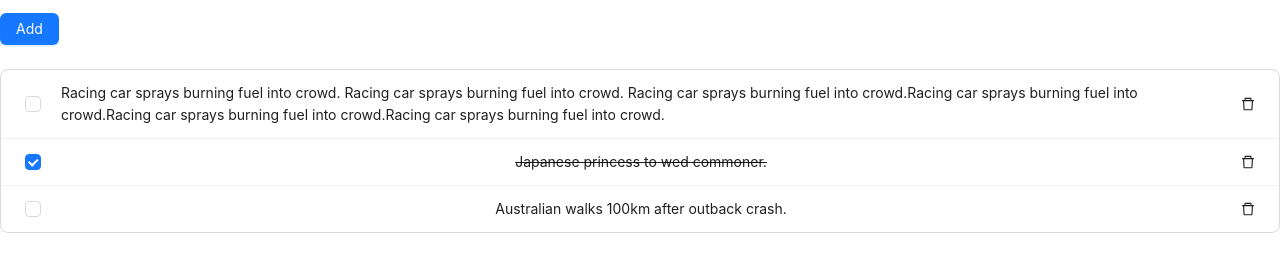
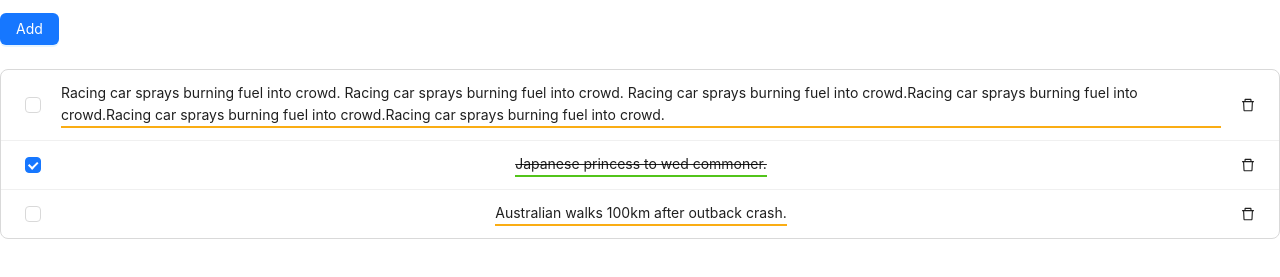
Before and after one commit to mexell96/todolist, a React (Create React App) app: page / in a window 1280 px wide. Shown: the part 149-426 px from the top of the page. Built offline with nearby package versions, Linux system fonts and the light colour scheme.

Commit message:
Create store for todos

```diff
--- a/src/components/Input/Input.tsx
+++ b/src/components/Input/Input.tsx
@@ -3,24 +3,27 @@ import { Button, Form, Input, Space } from "antd";
 import { v4 as uuidv4 } from "uuid";
 
 import { EStatus } from "../../pages/Todos/types";
-import { IInputCompProps } from "./types";
+import { useStores } from "../../rootStoreContext";
 
-const InputComp: FC<IInputCompProps> = ({ todos, setTodos }) => {
+const InputComp: FC = () => {
+  const {
+    todos: { addTodo },
+  } = useStores();
+
   const [form] = Form.useForm();
 
-  const addTodo = ({ todoText }: { todoText: string }) => {
-    const todo = {
+  const handlerAddTodo = ({ todoText }: { todoText: string }) => {
+    addTodo({
       id: uuidv4(),
       text: todoText,
       status: EStatus.InProgress,
       isChecked: false,
-    };
-    setTodos([...todos, todo]);
+    });
     form.resetFields();
   };
 
   return (
-    <Form form={form} layout="vertical" onFinish={addTodo}>
+    <Form form={form} layout="vertical" onFinish={handlerAddTodo}>
       <Form.Item name="todoText">
         <Input placeholder="input todo" />
       </Form.Item>
--- a/src/pages/Todos/Todos.tsx
+++ b/src/pages/Todos/Todos.tsx
@@ -1,82 +1,54 @@
-import { FC, useState } from "react";
+import { FC } from "react";
 import { Checkbox, List, Typography } from "antd";
-import { CheckboxChangeEvent } from "antd/es/checkbox";
 import { DeleteOutlined } from "@ant-design/icons";
-
-import { EStatus, ITodo } from "./types";
+import { observer } from "mobx-react-lite";
 
 import InputComp from "../../components/Input";
 import Status from "../../components/Status";
 
+import { useStores } from "../../rootStoreContext";
+
 const { Text } = Typography;
 
-const Todos: FC = () => {
-  const [todos, setTodos] = useState<ITodo[]>([
-    {
-      id: "1",
-      text: "Racing car sprays burning fuel into crowd. Racing car sprays burning fuel into crowd. Racing car sprays burning fuel into crowd.Racing car sprays burning fuel into crowd.Racing car sprays burning fuel into crowd.Racing car sprays burning fuel into crowd.",
-      status: EStatus.InProgress,
-      isChecked: false,
+const Todos: FC = observer(() => {
+  const {
+    todos: {
+      todos,
+      deleteTodo,
+      updateTodos,
+      addToArchive,
+      total,
+      inProgress,
+      ready,
     },
-    {
-      id: "2",
-      text: "Japanese princess to wed commoner.",
-      status: EStatus.Ready,
-      isChecked: true,
-    },
-    {
-      id: "3",
-      text: "Australian walks 100km after outback crash.",
-      status: EStatus.InProgress,
-      isChecked: false,
-    },
-  ]);
-  const [archive, setArchive] = useState<ITodo[]>([]);
-
-  const handleChange = (e: CheckboxChangeEvent, id: string) => {
-    const updatedTodos = todos?.map((todo) =>
-      todo.id === id
-        ? {
-            ...todo,
-            isChecked: !todo.isChecked,
-            status: todo.isChecked ? EStatus.Ready : EStatus.InProgress,
-          }
-        : todo
-    );
-    setTodos(updatedTodos);
-  };
+  } = useStores();
 
   const handleDelete = (id: string) => {
-    const updatedTodos = todos?.reduce(
-      (acc: ITodo[], todo) =>
-        todo.id === id ? acc.concat({ ...todo, status: EStatus.Archive }) : acc,
-      []
-    );
-    setArchive(updatedTodos);
-    setTodos(todos?.filter((todo) => todo.id !== id));
+    addToArchive(id);
+    deleteTodo(id);
   };
-
-  const total = todos?.length;
-  const inProgress = todos?.reduce(
-    (acc: number, todo) => (todo.isChecked ? acc : acc + 1),
-    0
-  );
-  const ready = total - inProgress;
 
   return (
     <>
       <Status total={total} inProgress={inProgress} ready={ready} />
-      <InputComp todos={todos} setTodos={setTodos} />
+      <InputComp />
       <List
         bordered
         dataSource={todos}
         renderItem={(todo) => (
           <List.Item>
             <Checkbox
-              onChange={(e) => handleChange(e, todo.id)}
+              onChange={() => updateTodos(todo.id)}
               checked={todo.isChecked}
             />
-            <Text delete={todo.isChecked} style={{ padding: "0 20px" }}>
+            <Text
+              delete={todo.isChecked}
+              style={{
+                margin: "0 20px",
+                borderBottom: `2px solid ${
+                  todo.isChecked ? "#52c41a" : "#faad14"
+                }`,
+              }}>
               {todo.text}
             </Text>
             <DeleteOutlined onClick={() => handleDelete(todo.id)} />
@@ -85,6 +57,6 @@ const Todos: FC = () => {
       />
     </>
   );
-};
+});
 
 export default Todos;
--- /dev/null
+++ b/src/rootStoreContext.ts
@@ -0,0 +1,15 @@
+import { createContext, useContext } from "react";
+
+import RootStore from "./store/rootStore";
+
+export const RootStoreContext = createContext<RootStore | null>(null);
+
+export const useStores = () => {
+  const context = useContext(RootStoreContext);
+
+  if (context === null) {
+    throw new Error("Error regarding store");
+  }
+
+  return context;
+};
--- /dev/null
+++ b/src/store/rootStore.ts
@@ -0,0 +1,7 @@
+import TodosStore from "./todosStore";
+
+class RootStore {
+  todos = TodosStore;
+}
+
+export default RootStore;
--- /dev/null
+++ b/src/store/todosStore.ts
@@ -0,0 +1,76 @@
+import { makeAutoObservable } from "mobx";
+
+import { EStatus, ITodo } from "../pages/Todos/types";
+
+class CounterStore {
+  todos: ITodo[] = [
+    {
+      id: "1",
+      text: "Racing car sprays burning fuel into crowd. Racing car sprays burning fuel into crowd. Racing car sprays burning fuel into crowd.Racing car sprays burning fuel into crowd.Racing car sprays burning fuel into crowd.Racing car sprays burning fuel into crowd.",
+      status: EStatus.InProgress,
+      isChecked: false,
+    },
+    {
+      id: "2",
+      text: "Japanese princess to wed commoner.",
+      status: EStatus.Ready,
+      isChecked: true,
+    },
+    {
+      id: "3",
+      text: "Australian walks 100km after outback crash.",
+      status: EStatus.InProgress,
+      isChecked: false,
+    },
+  ];
+
+  archiveTodos: ITodo[] = [];
+
+  constructor() {
+    makeAutoObservable(this);
+  }
+
+  addTodo = (todo: ITodo) => {
+    this.todos.push(todo);
+  };
+
+  updateTodos = (id: string) => {
+    this.todos = this.todos?.map((todo) =>
+      todo.id === id
+        ? {
+            ...todo,
+            isChecked: !todo.isChecked,
+            status: todo.isChecked ? EStatus.Ready : EStatus.InProgress,
+          }
+        : todo
+    );
+  };
+
+  deleteTodo = (id: string) => {
+    this.todos = this.todos?.filter((todo) => todo?.id !== id);
+  };
+
+  addToArchive = (id: string) => {
+    this.archiveTodos = this.todos?.reduce(
+      (acc: ITodo[], todo) =>
+        todo.id === id ? acc.concat({ ...todo, status: EStatus.Archive }) : acc,
+      []
+    );
+  };
+
+  get total() {
+    return this.todos?.length;
+  }
+
+  get inProgress() {
+    return this.todos?.reduce(
+      (acc: number, todo) => (todo.isChecked ? acc : acc + 1),
+      0
+    );
+  }
+  get ready() {
+    return this.total - this.inProgress;
+  }
+}
+
+export default new CounterStore();
```
Also changed, not shown: src/App.tsx (+7 -4 lines), src/components/Input/types.ts (deleted, +0 -8 lines).
